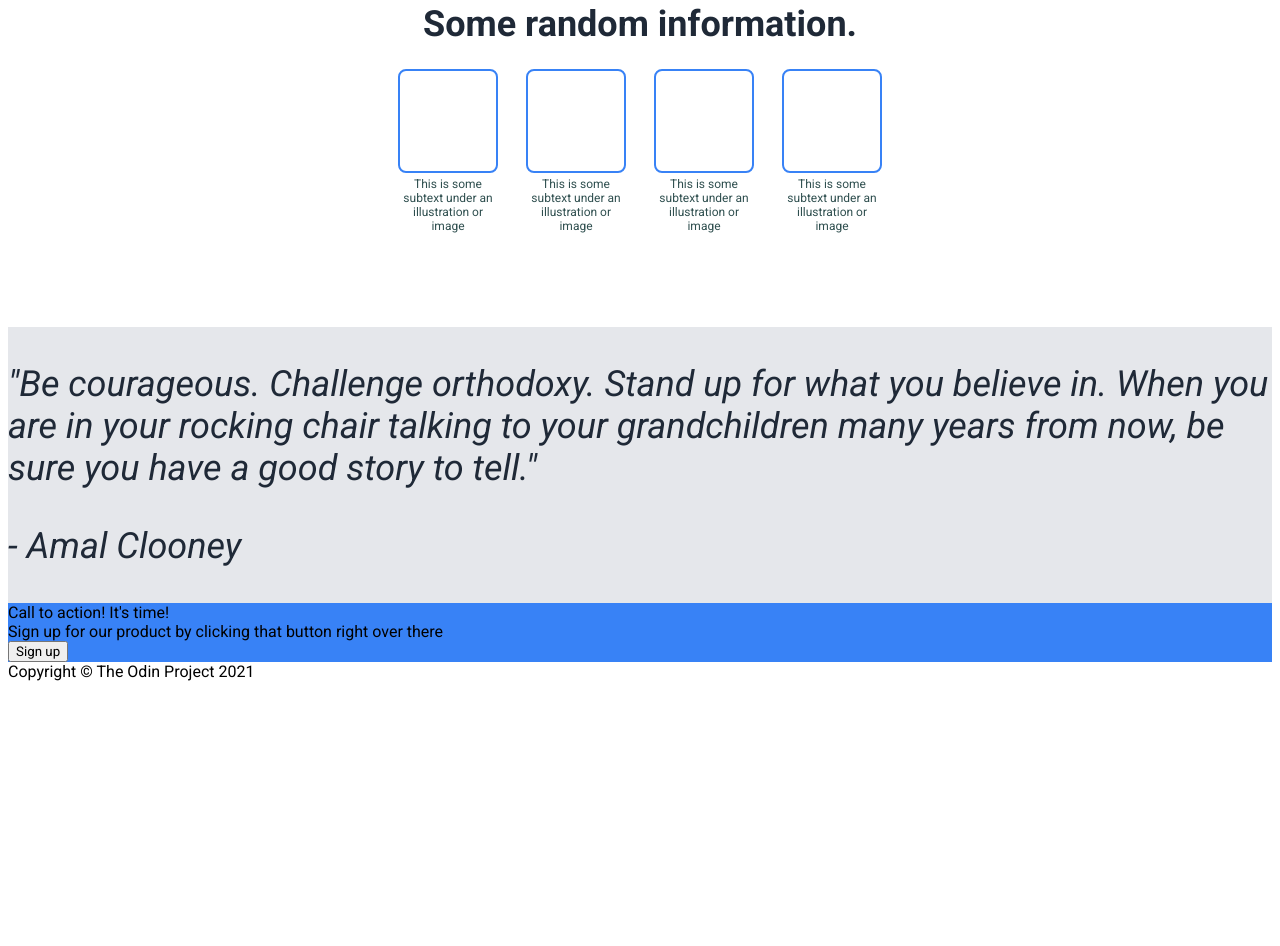
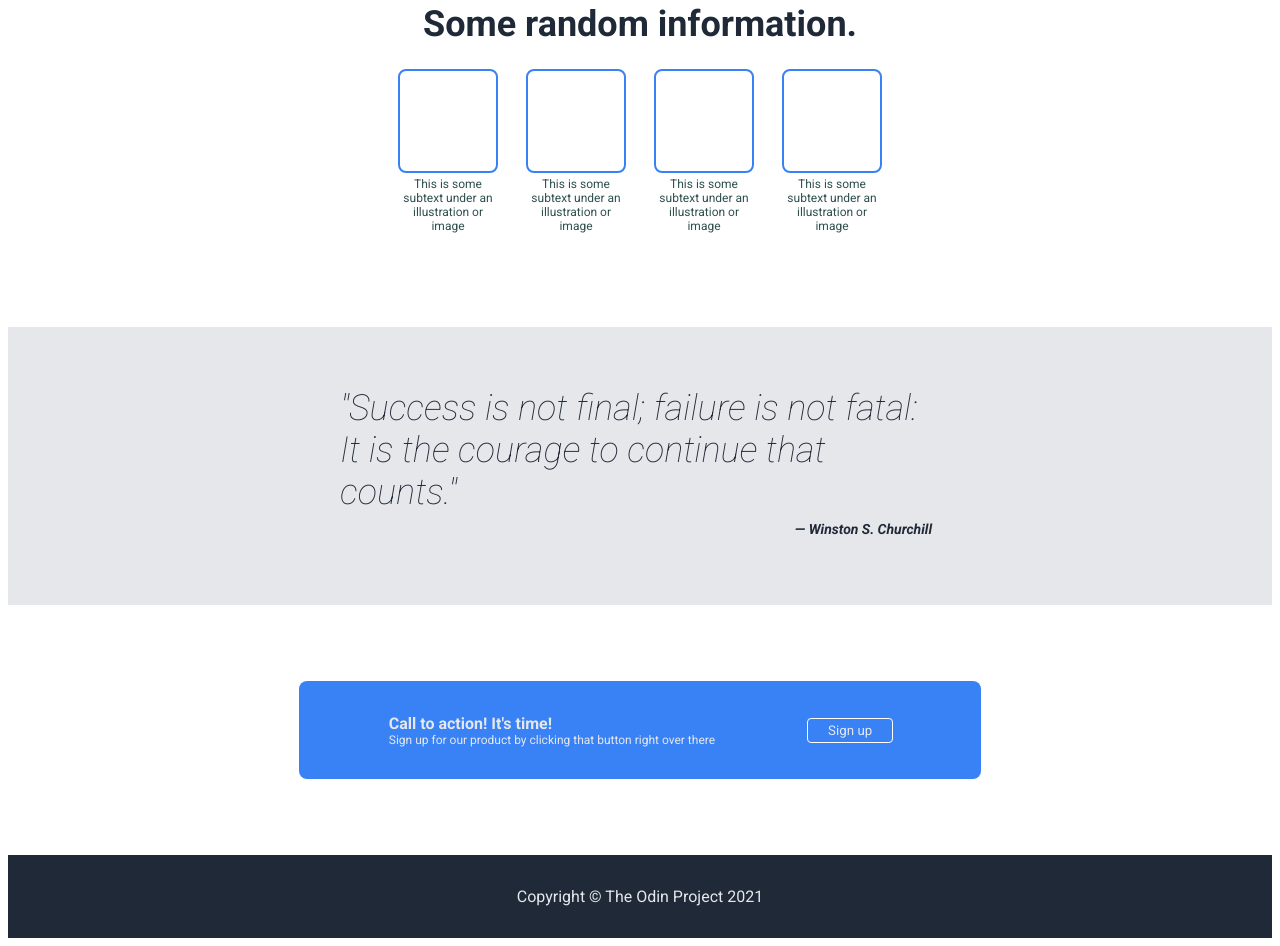
Before and after one commit to xennia87/odin-website-project, a plain HTML site: page index.html in a window 1280 px wide. Shown: the part 409-1355 px from the top of the page. Before the commit the page ends 1098 px from the top, so only its background shows below. Drawn offline with Linux system fonts and the light colour scheme.

Commit message:
final version

```diff
--- a/index.html
+++ b/index.html
@@ -51,13 +51,20 @@
         </div>
     </div>
     <div class="quote">
-        <p>"Be courageous. Challenge orthodoxy. Stand up for what you believe in. When you are in your rocking chair talking to your grandchildren many years from now, be sure you have a good story to tell."</p>
-        <p class="signature">- Amal Clooney</p>
+        <div class="phrase">"Success is not final; failure is not fatal: It is the courage to continue that counts."
+            <div class="signature">— Winston S. Churchill</div>
+        </div>
     </div>
-    <div class="banner">
-        <div class="banner-title">Call to action! It's time!</div>
-        <div class="banner-subtitle">Sign up for our product by clicking that button right over there</div>
-        <button type="button" class="banner-button">Sign up</button>
+    <div class="banner-container">
+        <div class="banner">
+            <div class="banner-left">
+                <div class="banner-title">Call to action! It's time!</div>
+                <div class="banner-subtitle">Sign up for our product by clicking that button right over there</div>
+            </div>
+            <div class="banner-right">
+                <button type="button" class="banner-button">Sign up</button>
+            </div>
+        </div>
     </div>
     <div class="footer">Copyright © The Odin Project 2021</div>
 </body>
--- a/styles.css
+++ b/styles.css
@@ -7,21 +7,6 @@ body {
     flex-direction: column;
 }
 
-.footer, {
-    background-color: #1F2937;
-    color: #E5E7EB;
-}
-
-.banner {
-    background-color: #3882f6;
-}
-
-.quote {
-    background-color: #E5E7EB;
-    font-size: 36px;
-    font-style: italic;
-    color: #1F2937;
-}
 
 /* #region Header style */
 
@@ -150,3 +135,97 @@ a {
 }
 
 /* #endregion Mid-section styles */
+
+/* #region Quote style */
+
+.quote {
+    display: flex;
+    flex-direction: column;
+    background-color: #E5E7EB;
+    padding: 60px;
+    color: #1F2937;
+    align-items: center;
+}
+
+.phrase {
+    font-size: 36px;
+    font-style: italic;
+    font-weight: lighter;
+    width: 600px;
+    display: flex;
+    flex-direction: column;
+    align-items: flex-end;
+}
+
+.signature {
+    font-weight: bold;
+    padding: 8px;
+    font-size: 14px;
+}
+
+/* #endregion Quote style */
+
+/* #region Banner style */
+
+.banner-container {
+    display:flex;
+    justify-content: center;
+    align-items: center;
+    height: 250px;
+}
+
+.banner {
+    background-color: #3882f6;
+    color:#E5E7EB;
+    margin: 32px;
+    padding: 4px 56px;
+    border-radius: 8px;
+    display: flex;
+    height: 90px;
+}
+
+.banner-left {
+    display: flex;
+    flex-direction: column;
+    align-items: flex-start;
+    justify-content: center;
+    padding: 0px 60px 0px 34px;
+}
+
+.banner-right {
+    display: flex;
+    flex-direction: column;
+    align-items: flex-start;
+    justify-content: center;
+    padding: 32px;
+
+}
+
+.banner-title {
+    font-weight: bold;
+}
+
+.banner-subtitle {
+    font-size: 12px;
+}
+
+.banner-button {
+    border: 1px solid white;
+    border-radius: 4px;
+    background-color: transparent;
+    color: #E5E7EB;
+    padding: 4px 20px;
+}
+
+/* #endregion Banner style */
+
+/* #region Footer Style */
+
+.footer {
+    background-color: #1F2937;
+    color: #E5E7EB;
+    display: flex;
+    justify-content: center;
+    align-items: center;
+    padding: 32px;
+}
```
